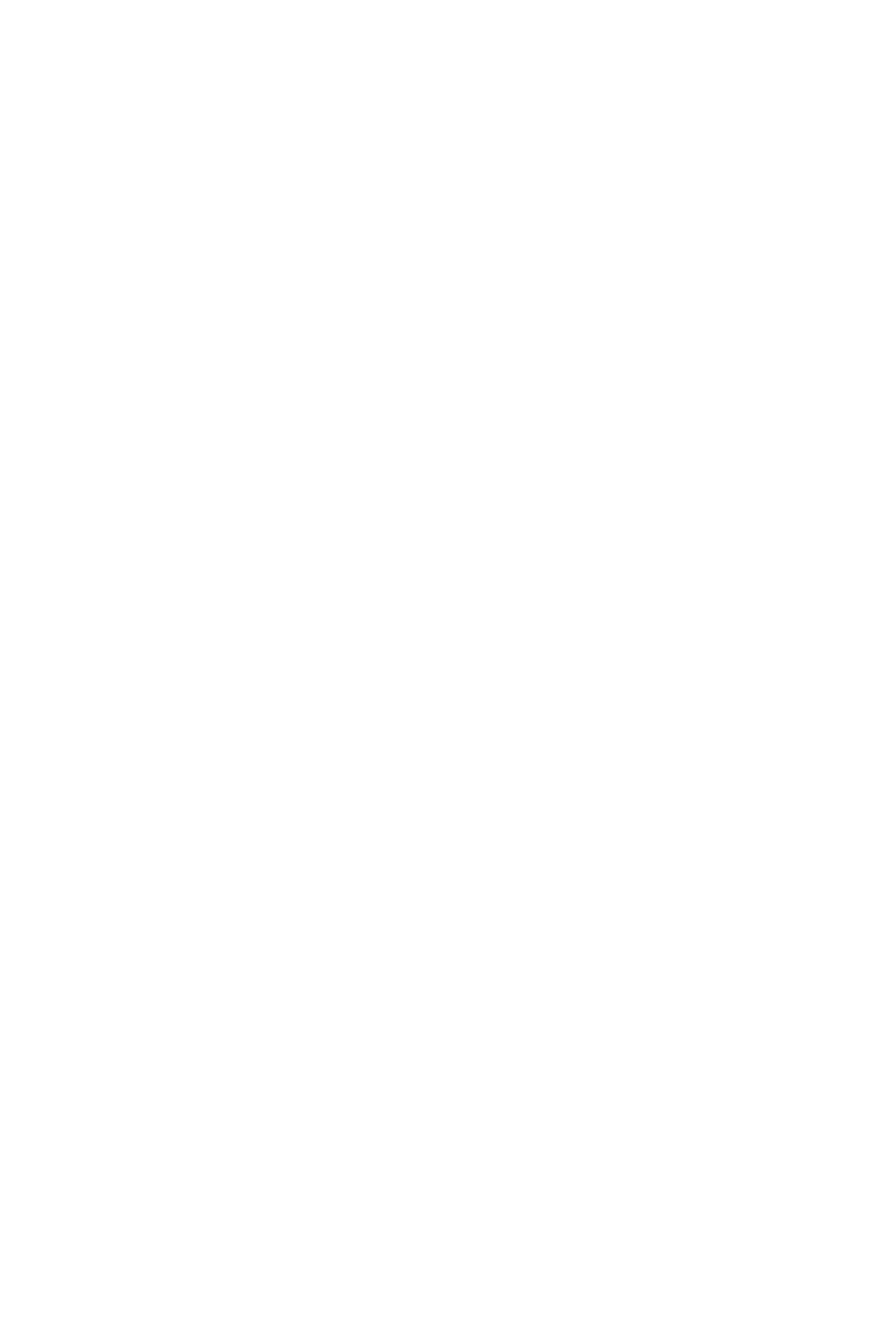
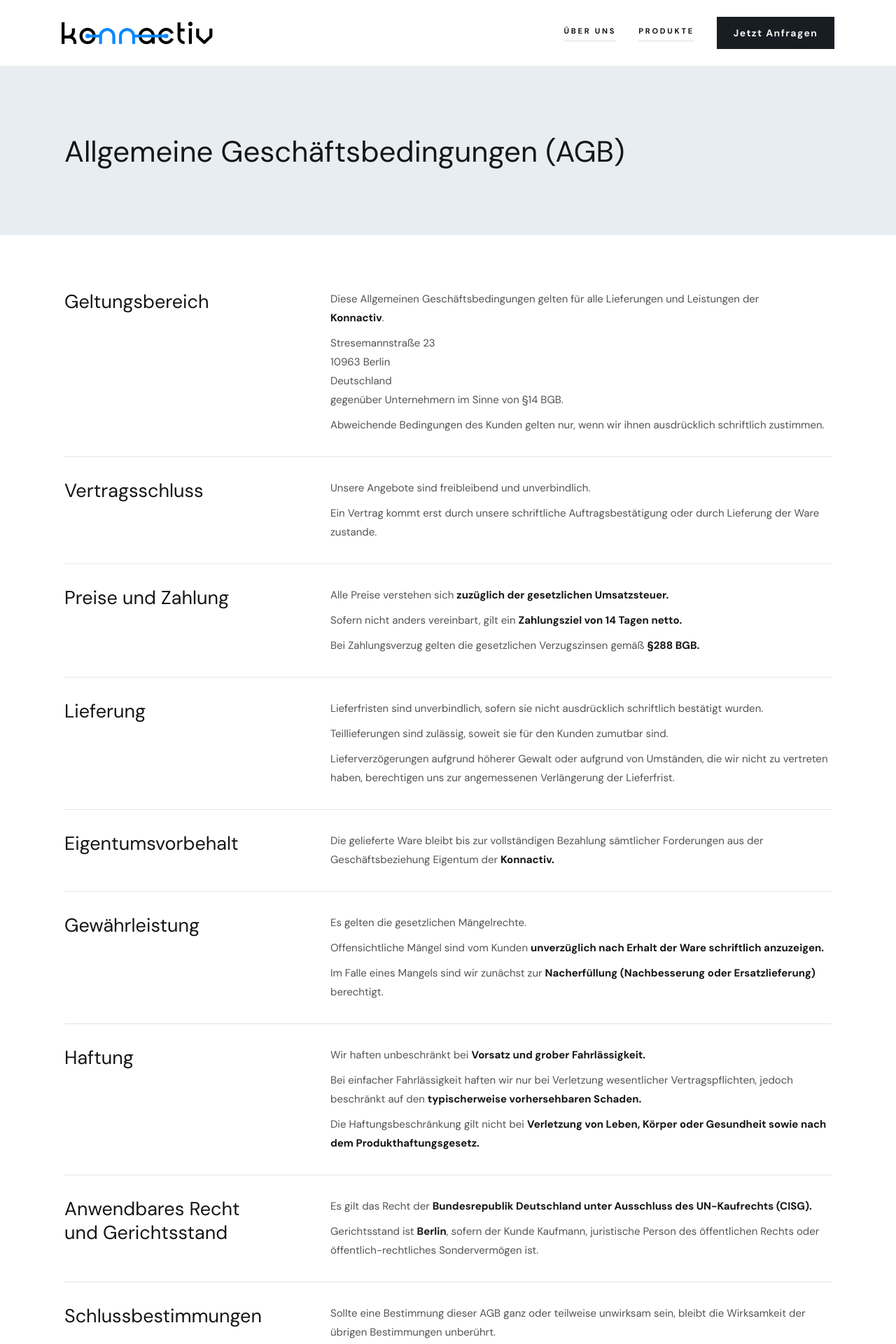
Before and after one commit to linconbhalla007/Konnactiv-web, a React (Vite) app: page /agb in a window 1280 px wide. Before the commit this address had no page. Shown: the top 1920 px of the page at 70% size. Before the commit the page ends 800 px from the top, so only its background shows below. Built offline with nearby package versions, Linux system fonts and the light colour scheme; a web font is replaced by a local one.

Commit message:
terms page

```diff
--- a/src/App.tsx
+++ b/src/App.tsx
@@ -3,12 +3,15 @@ import './App.css'
 import { Routes, Route } from "react-router-dom";
 import Home from './Home/Home';
 import About from './About/About';
+import Terms from './Terms/Terms';
 
 function App() {
   return (
     <Routes>
       <Route path="/" element={<Home />} />
       <Route path="/about" element={<About />} />
+      <Route path="/terms" element={<Terms />} />
+      <Route path="/agb" element={<Terms />} />
     </Routes>
   );
 }
--- a/src/Footer/Footer.tsx
+++ b/src/Footer/Footer.tsx
@@ -1,7 +1,6 @@
 import "./Footer.css";
 import konnactivLogo from "../assets/images/Konnactiv-Logo.svg";
 import { Link } from "react-router-dom";
-import facebook from "../assets/images/facebook.svg";
 import instagram from "../assets/images/instagram.svg";
 import linkedin from "../assets/images/linkedin.svg";
 import useWindowWidth from "../hooks/useWindowWidth";
@@ -9,6 +8,7 @@ import useWindowWidth from "../hooks/useWindowWidth";
 export default function Footer() {
   const width = useWindowWidth();
   const isMobile = width < 768;
+
   return (
     <footer className="footer">
       <div className="footer-top">
@@ -17,14 +17,14 @@ export default function Footer() {
         <div className="footer-divider"></div>
 
         <nav className="footer-nav">
-          <Link to="/" className="footer-nav-bar-text">
+          <Link to="/about" className="footer-nav-bar-text">
             Über Uns
           </Link>
-          <Link to="/products" className="footer-nav-bar-text">
-            produkte
+          <Link to="/" className="footer-nav-bar-text">
+            Produkte & Leistungen
           </Link>
-          <Link to="/contact" className="footer-nav-bar-text">
-            Contact
+          <Link to="/" className="footer-nav-bar-text">
+            Impressum
           </Link>
         </nav>
 
@@ -35,7 +35,6 @@ export default function Footer() {
         <div className="footer-socials">
           <img src={linkedin} alt="linkedin" />
           <img src={instagram} alt="instagram" />
-          <img src={facebook} alt="facebook" />
         </div>
       </div>
 
@@ -52,7 +51,7 @@ export default function Footer() {
           <Link to="/" className="copyright-text">
             Privacy Policy
           </Link>
-          <Link to="/products" className="copyright-text">
+          <Link to="/terms" className="copyright-text">
             Terms of Service
           </Link>
           <Link to="/contact" className="copyright-text">
--- /dev/null
+++ b/src/Terms/Terms.css
@@ -0,0 +1,104 @@
+.terms-page {
+  background: #fff;
+}
+
+.terms-hero {
+  background: #e8edf1;
+  padding: 96px 0 92px;
+}
+
+.terms-hero h1 {
+  color: #151515;
+  font-family: "DM Sans", sans-serif;
+  font-size: 42px;
+  font-weight: 400;
+  line-height: 1.28;
+  letter-spacing: 0;
+  max-width: 1096px;
+  margin: 0 auto;
+  padding: 0;
+}
+
+.terms-content {
+  max-width: 1096px;
+  margin: 0 auto;
+  padding: 78px 0 72px;
+}
+
+.terms-row {
+  display: grid;
+  grid-template-columns: 300px minmax(0, 1fr);
+  gap: 80px;
+  padding: 31px 0;
+  border-bottom: 1px solid rgba(0, 0, 0, 0.1);
+}
+
+.terms-row:first-child {
+  padding-top: 0;
+}
+
+.terms-row:last-child {
+  border-bottom: none;
+}
+
+.terms-row h2 {
+  color: #151515;
+  font-family: "DM Sans", sans-serif;
+  font-size: 27px;
+  font-weight: 400;
+  line-height: 1.25;
+  letter-spacing: 0;
+  margin: 0;
+}
+
+.terms-copy {
+  color: rgba(10, 10, 10, 0.7);
+  font-family: "DM Sans", sans-serif;
+  font-size: 15px;
+  line-height: 1.8;
+}
+
+.terms-copy p {
+  margin: 0 0 9px;
+}
+
+.terms-copy p:last-child {
+  margin-bottom: 0;
+}
+
+.terms-copy strong {
+  color: #151515;
+  font-weight: 700;
+}
+
+@media (max-width: 768px) {
+  .terms-hero {
+    padding: 56px 20px;
+  }
+
+  .terms-hero h1 {
+    font-size: 28px;
+    line-height: 40px;
+    max-width: none;
+  }
+
+  .terms-content {
+    padding: 40px 20px 20px;
+  }
+
+  .terms-row {
+    grid-template-columns: 1fr;
+    gap: 16px;
+    padding: 28px 0;
+  }
+
+  .terms-row h2 {
+    font-size: 22px;
+    line-height: 30px;
+  }
+
+  .terms-copy {
+    font-size: 14px;
+    line-height: 24px;
+  }
+}
--- /dev/null
+++ b/src/Terms/Terms.tsx
@@ -0,0 +1,200 @@
+import { useEffect, type ReactNode } from "react";
+import "./Terms.css";
+import Footer from "../Footer/Footer";
+import Header from "../Header/Header";
+
+type TermsSection = {
+  title: string;
+  content: ReactNode;
+};
+
+const termsSections: TermsSection[] = [
+  {
+    title: "Geltungsbereich",
+    content: (
+      <>
+        <p>
+          Diese Allgemeinen Geschäftsbedingungen gelten für alle Lieferungen und
+          Leistungen der
+          <br />
+          <strong>Konnactiv</strong>.
+        </p>
+        <p>
+          Stresemannstraße 23
+          <br />
+          10963 Berlin
+          <br />
+          Deutschland
+          <br />
+          gegenüber Unternehmern im Sinne von §14 BGB.
+        </p>
+        <p>
+          Abweichende Bedingungen des Kunden gelten nur, wenn wir ihnen
+          ausdrücklich schriftlich zustimmen.
+        </p>
+      </>
+    ),
+  },
+  {
+    title: "Vertragsschluss",
+    content: (
+      <>
+        <p>Unsere Angebote sind freibleibend und unverbindlich.</p>
+        <p>
+          Ein Vertrag kommt erst durch unsere schriftliche Auftragsbestätigung
+          oder durch Lieferung der Ware zustande.
+        </p>
+      </>
+    ),
+  },
+  {
+    title: "Preise und Zahlung",
+    content: (
+      <>
+        <p>
+          Alle Preise verstehen sich{" "}
+          <strong>zuzüglich der gesetzlichen Umsatzsteuer.</strong>
+        </p>
+        <p>
+          Sofern nicht anders vereinbart, gilt ein{" "}
+          <strong>Zahlungsziel von 14 Tagen netto.</strong>
+        </p>
+        <p>
+          Bei Zahlungsverzug gelten die gesetzlichen Verzugszinsen gemäß{" "}
+          <strong>§288 BGB.</strong>
+        </p>
+      </>
+    ),
+  },
+  {
+    title: "Lieferung",
+    content: (
+      <>
+        <p>
+          Lieferfristen sind unverbindlich, sofern sie nicht ausdrücklich
+          schriftlich bestätigt wurden.
+        </p>
+        <p>
+          Teillieferungen sind zulässig, soweit sie für den Kunden zumutbar
+          sind.
+        </p>
+        <p>
+          Lieferverzögerungen aufgrund höherer Gewalt oder aufgrund von
+          Umständen, die wir nicht zu vertreten haben, berechtigen uns zur
+          angemessenen Verlängerung der Lieferfrist.
+        </p>
+      </>
+    ),
+  },
+  {
+    title: "Eigentumsvorbehalt",
+    content: (
+      <p>
+        Die gelieferte Ware bleibt bis zur vollständigen Bezahlung sämtlicher
+        Forderungen aus der Geschäftsbeziehung Eigentum der{" "}
+        <strong>Konnactiv.</strong>
+      </p>
+    ),
+  },
+  {
+    title: "Gewährleistung",
+    content: (
+      <>
+        <p>Es gelten die gesetzlichen Mängelrechte.</p>
+        <p>
+          Offensichtliche Mängel sind vom Kunden{" "}
+          <strong>
+            unverzüglich nach Erhalt der Ware schriftlich anzuzeigen.
+          </strong>
+        </p>
+        <p>
+          Im Falle eines Mangels sind wir zunächst zur{" "}
+          <strong>
+            Nacherfüllung (Nachbesserung oder Ersatzlieferung)
+          </strong>{" "}
+          berechtigt.
+        </p>
+      </>
+    ),
+  },
+  {
+    title: "Haftung",
+    content: (
+      <>
+        <p>
+          Wir haften unbeschränkt bei{" "}
+          <strong>Vorsatz und grober Fahrlässigkeit.</strong>
+        </p>
+        <p>
+          Bei einfacher Fahrlässigkeit haften wir nur bei Verletzung
+          wesentlicher Vertragspflichten, jedoch beschränkt auf den{" "}
+          <strong>typischerweise vorhersehbaren Schaden.</strong>
+        </p>
+        <p>
+          Die Haftungsbeschränkung gilt nicht bei{" "}
+          <strong>
+            Verletzung von Leben, Körper oder Gesundheit sowie nach dem
+            Produkthaftungsgesetz.
+          </strong>
+        </p>
+      </>
+    ),
+  },
+  {
+    title: "Anwendbares Recht und Gerichtsstand",
+    content: (
+      <>
+        <p>
+          Es gilt das Recht der{" "}
+          <strong>
+            Bundesrepublik Deutschland unter Ausschluss des UN-Kaufrechts
+            (CISG).
+          </strong>
+        </p>
+        <p>
+          Gerichtsstand ist <strong>Berlin</strong>, sofern der Kunde Kaufmann,
+          juristische Person des öffentlichen Rechts oder öffentlich-rechtliches
+          Sondervermögen ist.
+        </p>
+      </>
+    ),
+  },
+  {
+    title: "Schlussbestimmungen",
+    content: (
+      <p>
+        Sollte eine Bestimmung dieser AGB ganz oder teilweise unwirksam sein,
+        bleibt die Wirksamkeit der übrigen Bestimmungen unberührt.
+      </p>
+    ),
+  },
+];
+
+export default function Terms() {
+  useEffect(() => {
+    window.scrollTo(0, 0);
+  }, []);
+
+  return (
+    <div>
+      <Header />
+
+      <main className="terms-page">
+        <section className="terms-hero">
+          <h1>Allgemeine Geschäftsbedingungen (AGB)</h1>
+        </section>
+
+        <section className="terms-content" aria-label="Allgemeine Geschäftsbedingungen">
+          {termsSections.map((section) => (
+            <article className="terms-row" key={section.title}>
+              <h2>{section.title}</h2>
+              <div className="terms-copy">{section.content}</div>
+            </article>
+          ))}
+        </section>
+      </main>
+
+      <Footer />
+    </div>
+  );
+}
```
Also changed, not shown: vercel.json (added).
